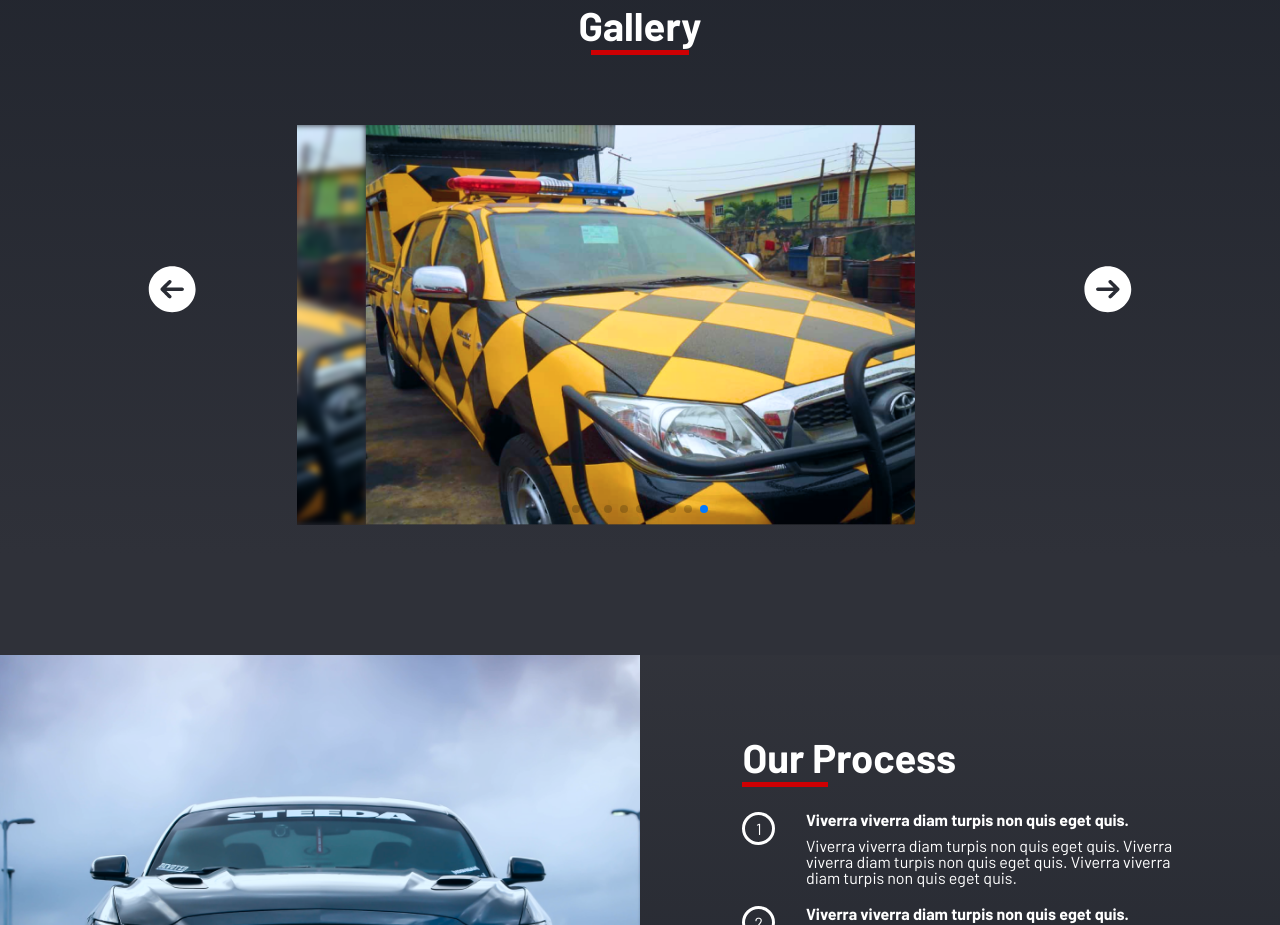
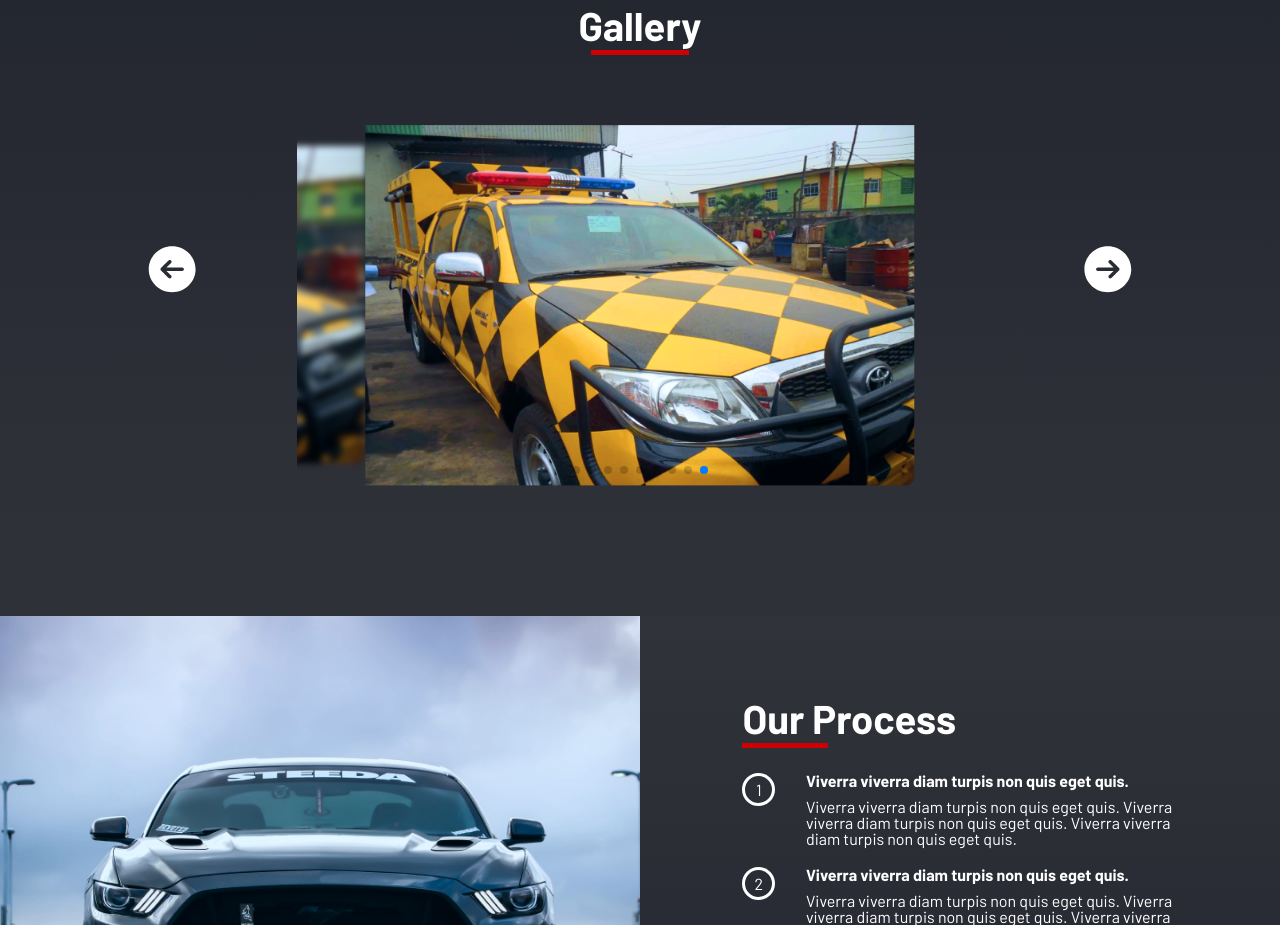
Before and after one commit to mrfola/first-class-auto-centre, a React (Create React App) app: page / in a window 1280 px wide. Shown: the part 3600-4525 px from the top of the page. Built offline with nearby package versions, Linux system fonts and the light colour scheme; a web font is replaced by a local one.

Commit message:
Fixed bug with image slider on home page

```diff
--- a/src/components/ui/organisms/GallerySlider/swiperslider.sass
+++ b/src/components/ui/organisms/GallerySlider/swiperslider.sass
@@ -27,7 +27,7 @@
     align-items: center
     justify-content: center
     flex-direction: column
-    height: 400.18px!important
+    height: 88%!important
     margin: auto 0
 
     img
```
